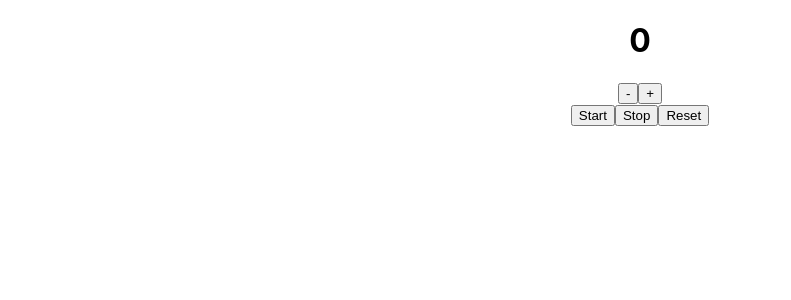
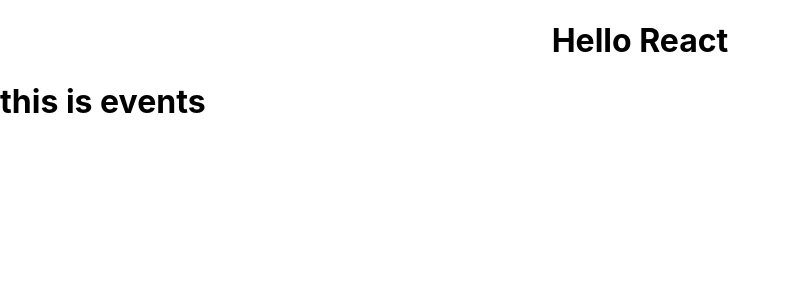
Before and after one commit to jonytalukdar/my-app, a React (Create React App) app: page / in a window 1280 px wide. Shown: the top 300 px of the page, without its empty margins (0-791 px from the left). Built offline with nearby package versions, Linux system fonts and the light colour scheme.

Commit message:
added events components

```diff
--- a/src/App.js
+++ b/src/App.js
@@ -1,9 +1,16 @@
 import React from 'react';
-import Timer from './components/Timer/Timer';
+import Events from './components/events/Events';
+// import Timer from './components/Timer/Timer';
 
 class App extends React.Component {
   render() {
-    return <Timer></Timer>;
+    return (
+      <div>
+        {' '}
+        <h1 style={{ textAlign: 'center' }}>Hello React</h1>
+        <Events></Events>
+      </div>
+    );
   }
 }
 
--- /dev/null
+++ b/src/components/events/Events.js
@@ -0,0 +1,13 @@
+import React, { Component } from 'react';
+
+class Events extends Component {
+  render() {
+    return (
+      <div>
+        <h1>this is events</h1>
+      </div>
+    );
+  }
+}
+
+export default Events;
```
